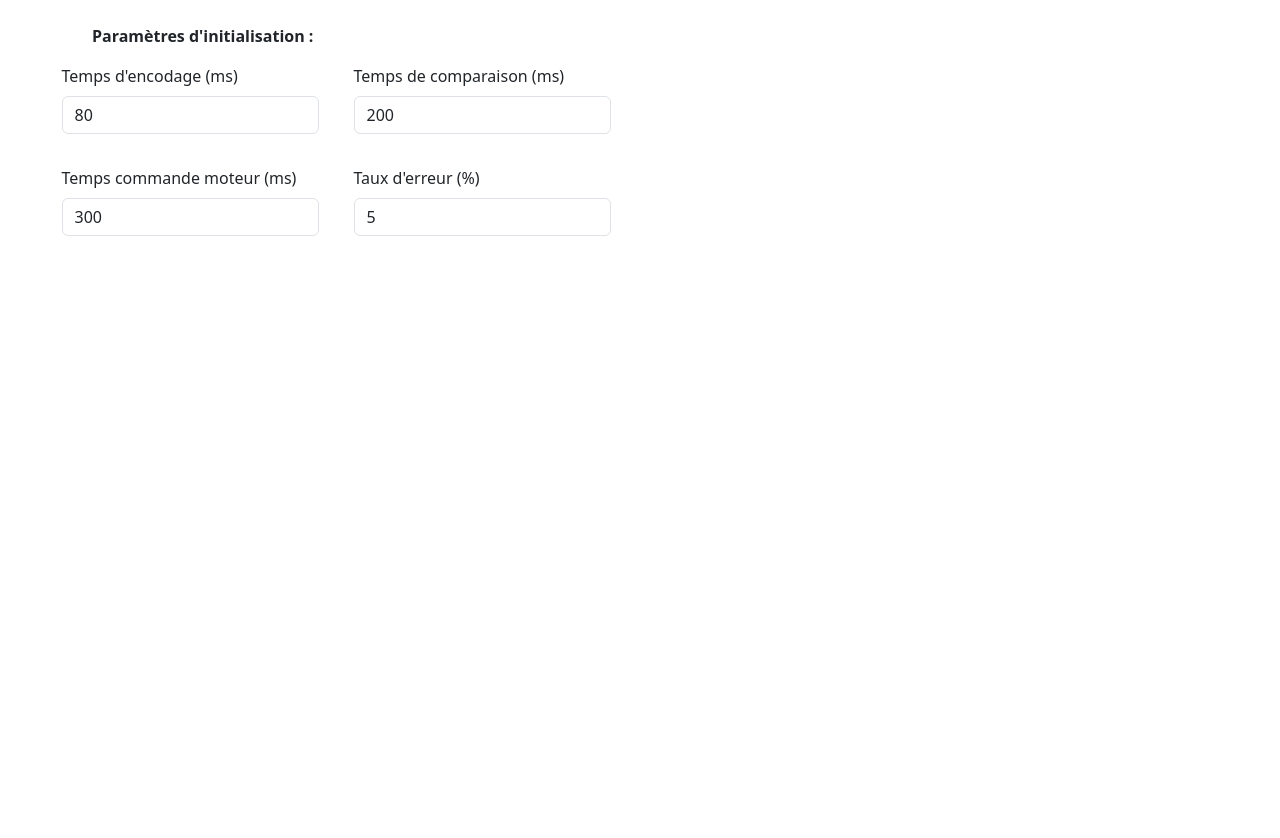
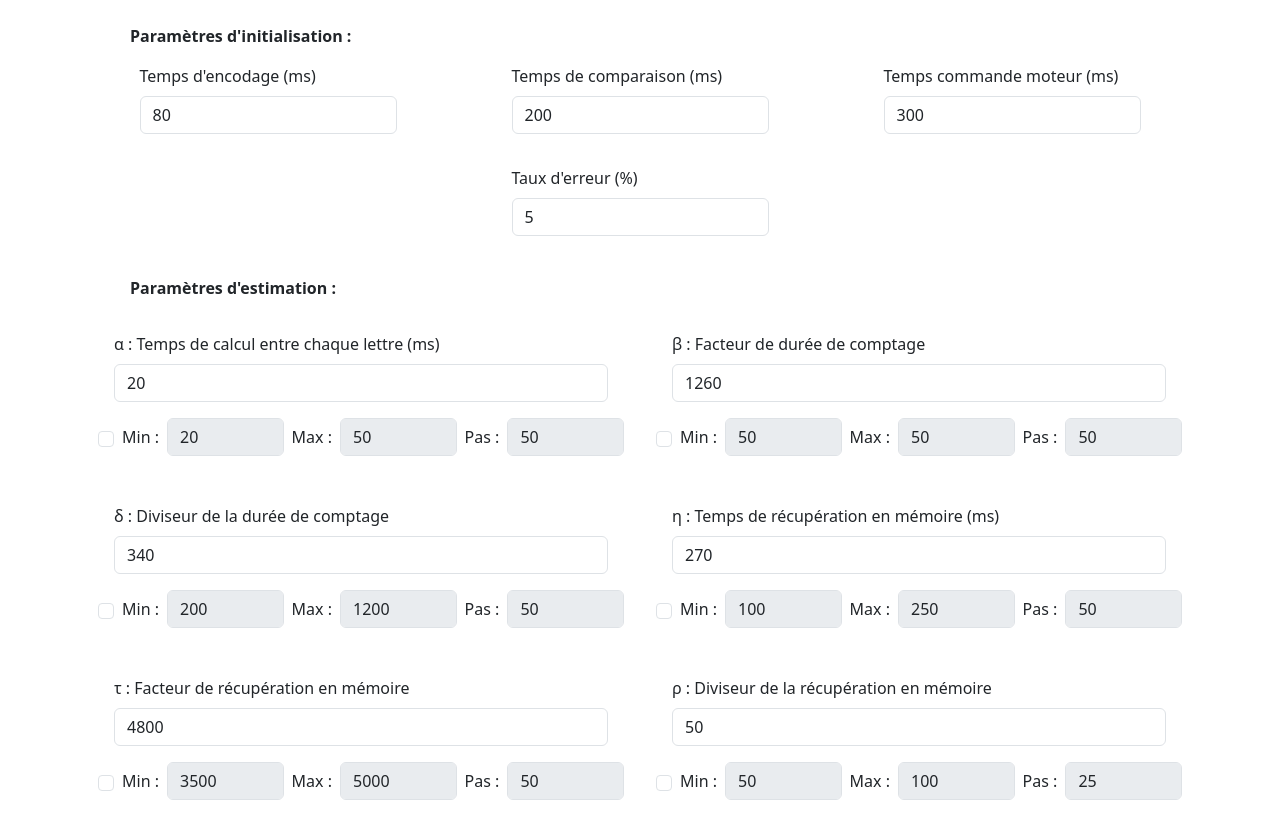
Before and after one commit to GatienCaillet/TER_CAILLET_ILLOUZ, a Vue app in the folder dev/: page / in a window 1280 px wide. Before the commit the page ends 800 px from the top, so only its background shows below. Built offline with nearby package versions, Linux system fonts and the light colour scheme.

Commit message:
ajout des parametres d'estimation

```diff
--- a/dev/src/App.vue
+++ b/dev/src/App.vue
@@ -4,7 +4,6 @@ import ParametersForm from './components/ParametersForm.vue'
 
 <template>
   <main>
-
     <ParametersForm />
   </main>
 </template>
--- a/dev/src/assets/main.css
+++ b/dev/src/assets/main.css
@@ -20,8 +20,6 @@ a {
   }
 
   #app {
-    display: grid;
-    grid-template-columns: 1fr 1fr;
     padding: 0 2rem;
   }
 }
--- /dev/null
+++ b/dev/src/components/AppInputMinMax.vue
@@ -0,0 +1,69 @@
+<script setup>
+import AppInput from "./AppInput.vue";
+import { ref } from "vue";
+
+defineProps({
+  label: String,
+  id: String,
+  min: Number,
+  max: Number,
+  pas: Number,
+  modelValue: Number, // La valeur transmise par le parent
+});
+
+defineEmits(["update:modelValue", "update:min", "update:max", "update:pas"]);
+
+// Par défaut, on décide que c'est désactivé (false)
+const isEnabled = ref(false);
+</script>
+
+<template>
+  <div class="col-6 p-3">
+    <AppInput
+      :id="id"
+      :label="label"
+      :modelValue="modelValue"
+      @update:modelValue="$emit('update:modelValue', $event)"
+    />
+    <div class="d-flex flex-row gap-2 align-items-center">
+      <input type="checkbox" class="form-check-input" v-model="isEnabled" />
+
+      <fieldset
+        :disabled="!isEnabled"
+        class="d-flex flex-row gap-2 align-items-center border-0 p-0 m-0"
+      >
+        <label class="flex-shrink-0">Min :</label>
+        <div class="">
+          <input
+            type="number"
+            class="form-control"
+            :id="id"
+            :value="min"
+            @input="$emit('update:min', $event.target.valueAsNumber)"
+          />
+        </div>
+
+        <label class="flex-shrink-0">Max :</label>
+        <div class="">
+          <input
+            type="number"
+            class="form-control"
+            :id="id"
+            :value="max"
+            @input="$emit('update:max', $event.target.valueAsNumber)"
+          />
+        </div>
+        <label class="flex-shrink-0">Pas :</label>
+        <div class="">
+          <input
+            type="number"
+            class="form-control"
+            :id="id"
+            :value="pas"
+            @input="$emit('update:pas', $event.target.valueAsNumber)"
+          />
+        </div>
+      </fieldset>
+    </div>
+  </div>
+</template>
--- a/dev/src/components/ParametersForm.vue
+++ b/dev/src/components/ParametersForm.vue
@@ -1,6 +1,7 @@
 <script setup>
-import { ref } from 'vue'
-import AppInput from './AppInput.vue'
+import { ref } from "vue";
+import AppInput from "./AppInput.vue";
+import AppInputMinMax from "./AppInputMinMax.vue";
 
 // Les valeurs réelles
 const params = ref({
@@ -8,16 +9,85 @@ const params = ref({
   comparaisonTime: 200,
   commandTime: 300,
   errorRate: 5,
-  alphaTime: 20
-})
+  alphaTime: 20,
+});
 
 // La configuration des champs pour le v-for
 const configInitialisation = [
-  { id: 'encoding-time', label: "Temps d'encodage (ms)", key: 'encodingTime' },
-  { id: 'comparaison-time', label: "Temps de comparaison (ms)", key: 'comparaisonTime' },
-  { id: 'command-time', label: "Temps commande moteur (ms)", key: 'commandTime' },
-  { id: 'error-rate', label: "Taux d'erreur (%)", key: 'errorRate' },
-]
+  { id: "encoding-time", label: "Temps d'encodage (ms)", key: "encodingTime" },
+  {
+    id: "comparaison-time",
+    label: "Temps de comparaison (ms)",
+    key: "comparaisonTime",
+  },
+  {
+    id: "command-time",
+    label: "Temps commande moteur (ms)",
+    key: "commandTime",
+  },
+  { id: "error-rate", label: "Taux d'erreur (%)", key: "errorRate" },
+];
+
+const paramsEstimation = ref({
+  alpha: 20,
+  beta: 1260,
+  delta: 340,
+  eta: 270,
+  tau: 4800,
+  rho: 50,
+});
+
+// La configuration des champs pour le v-for
+const configEstimation = [
+  {
+    id: "alpha",
+    label: "α : Temps de calcul entre chaque lettre (ms)",
+    key: "alpha",
+    min: 20,
+    max: 50,
+    pas: 50,
+  },
+  {
+    id: "beta",
+    label: "β : Facteur de durée de comptage",
+    key: "beta",
+    min: 50,
+    max: 50,
+    pas: 50,
+  },
+  {
+    id: "delta",
+    label: "δ : Diviseur de la durée de comptage",
+    key: "delta",
+    min: 200,
+    max: 1200,
+    pas: 50,
+  },
+  {
+    id: "eta",
+    label: "η : Temps de récupération en mémoire (ms)",
+    key: "eta",
+    min: 100,
+    max: 250,
+    pas: 50,
+  },
+  {
+    id: "tau",
+    label: "τ : Facteur de récupération en mémoire",
+    key: "tau",
+    min: 3500,
+    max: 5000,
+    pas: 50,
+  },
+  {
+    id: "rho",
+    label: "ρ : Diviseur de la récupération en mémoire",
+    key: "rho",
+    min: 50,
+    max: 100,
+    pas: 25,
+  },
+];
 </script>
 
 <template>
@@ -26,7 +96,6 @@ const configInitialisation = [
       <div id="initialization" class="d-flex flex-column mb-4">
         <div class="ms-5 fw-bold">Paramètres d'initialisation :</div>
         <div class="d-flex flex-row justify-content-around flex-wrap">
-
           <AppInput
             v-for="item in configInitialisation"
             :key="item.id"
@@ -34,7 +103,21 @@ const configInitialisation = [
             :label="item.label"
             v-model="params[item.key]"
           />
-
+        </div>
+      </div>
+      <div id="estimation" class="d-flex flex-column mb-4">
+        <div class="ms-5 fw-bold">Paramètres d'estimation :</div>
+        <div class="d-flex flex-row justify-content-around flex-wrap">
+          <AppInputMinMax
+            v-for="item in configEstimation"
+            :key="item.id"
+            :id="item.id"
+            :label="item.label"
+            :min="item.min"
+            :max="item.max"
+            :pas="item.pas"
+            v-model="paramsEstimation[item.key]"
+          />
         </div>
       </div>
     </form>
```
